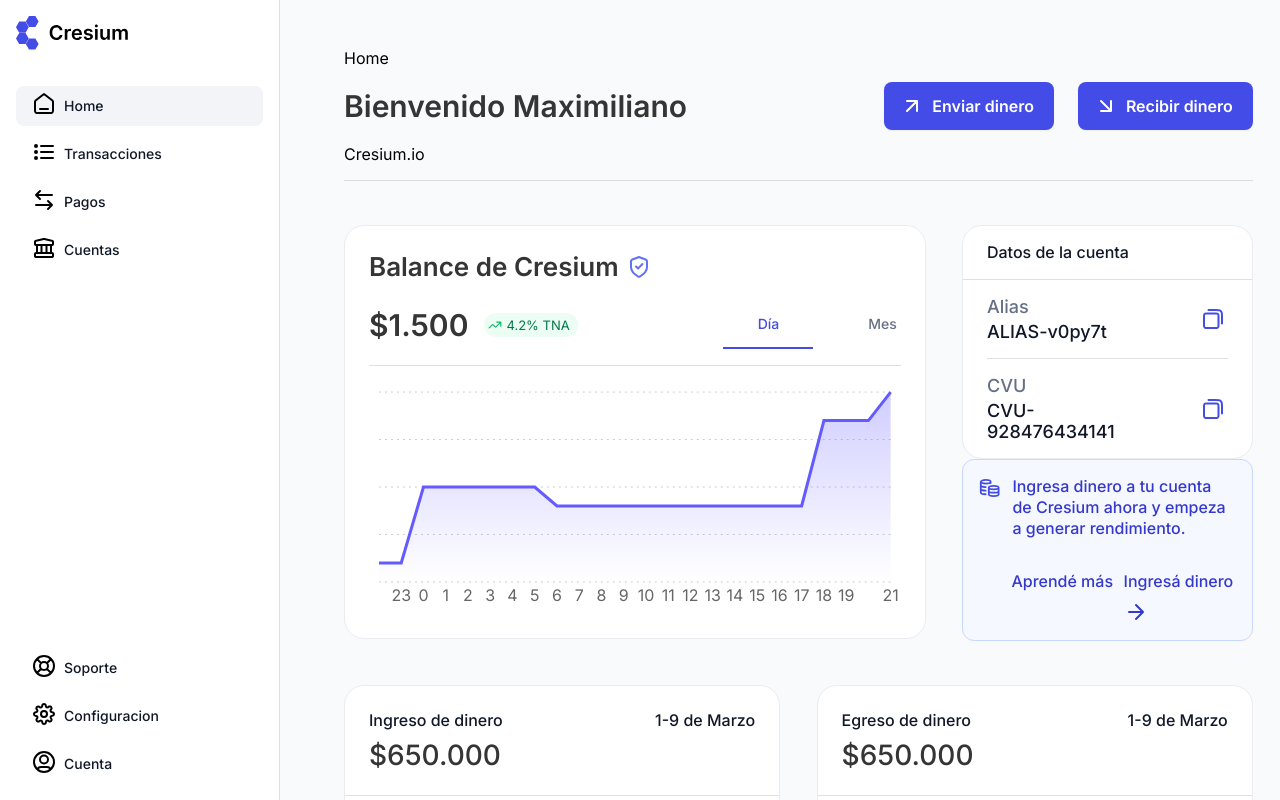
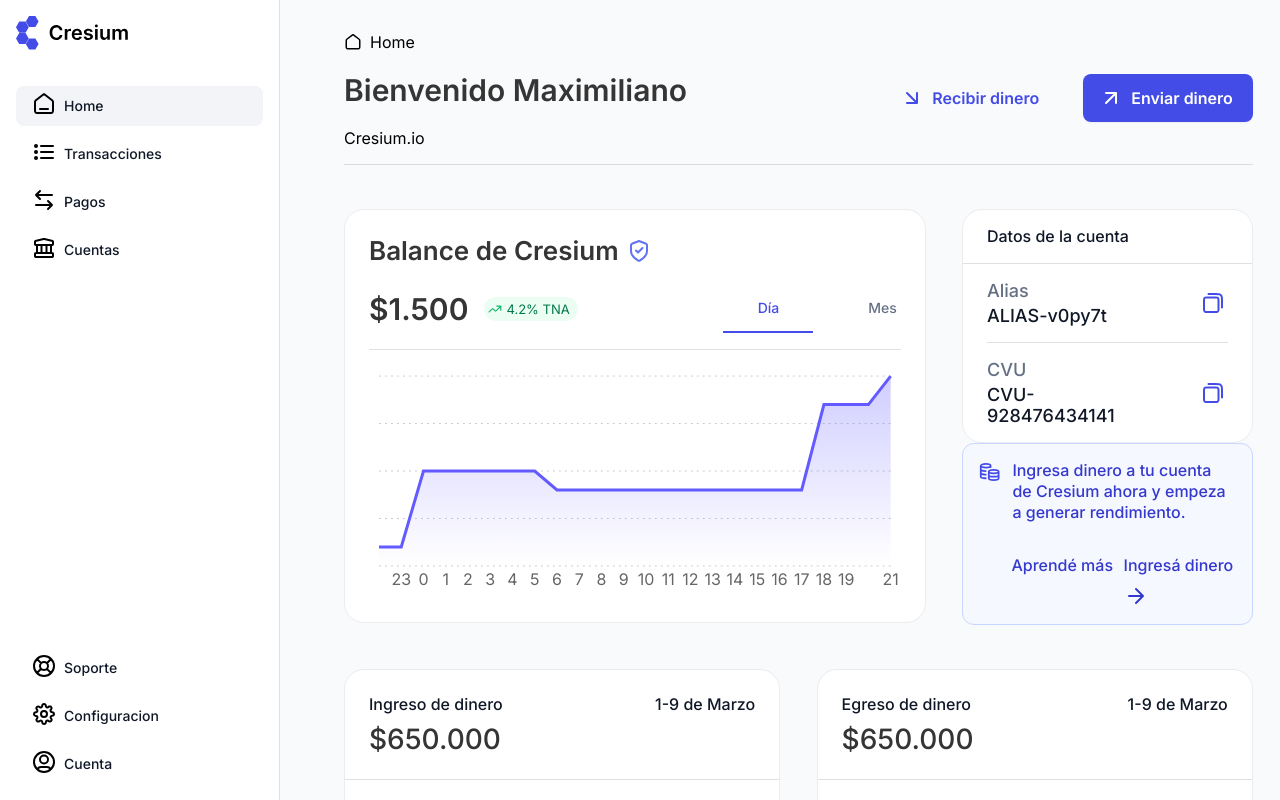
Before and after one commit to EveraldoGCH/cresium-front, a Next.js app: page /dashboard in a window 1280 px wide. Built offline with nearby package versions, Linux system fonts and the light colour scheme.

Commit message:
ajustes pequeños de estilos

```diff
--- /dev/null
+++ b/public/assets/iconsComponents/General/Home01.jsx
@@ -0,0 +1,24 @@
+import * as React from "react"
+
+function Home01(props) {
+  return (
+    <svg
+      width={24}
+      height={24}
+      viewBox="0 0 24 24"
+      fill="none"
+      xmlns="http://www.w3.org/2000/svg"
+      {...props}
+    >
+      <path
+        d="M3 10.565c0-.574 0-.861.074-1.126a2 2 0 01.318-.65c.163-.22.39-.397.843-.75l6.783-5.275c.351-.273.527-.41.72-.462a1 1 0 01.523 0c.194.052.37.189.721.462l6.783 5.275c.453.353.68.53.843.75.145.195.252.416.318.65.074.265.074.552.074 1.126V17.8c0 1.12 0 1.68-.218 2.108a2 2 0 01-.874.874C19.48 21 18.92 21 17.8 21H6.2c-1.12 0-1.68 0-2.108-.218a2 2 0 01-.874-.874C3 19.48 3 18.92 3 17.8v-7.235z"
+        stroke="currentColor"
+        strokeWidth={2}
+        strokeLinecap="round"
+        strokeLinejoin="round"
+      />
+    </svg>
+  )
+}
+
+export default Home01
--- a/public/assets/iconsComponents/iconsComponents.tsx
+++ b/public/assets/iconsComponents/iconsComponents.tsx
@@ -18,6 +18,7 @@
 import CheckCircle from "./General/CheckCircle"
 import ShieldTick from "./Security/ShieldTick"
 import LogoCresiumIcon from "./LogoCresiumIcon";
+import Home01 from "./General/Home01"
 
 export {
   TrendUp01,
@@ -30,5 +31,6 @@
   UploadCloud02,
   CheckCircle,
   ShieldTick,
-  LogoCresiumIcon
+  LogoCresiumIcon,
+  Home01
 };
--- a/src/app/dashboard/components/CardDatosCuenta/CardDatosCuenta.tsx
+++ b/src/app/dashboard/components/CardDatosCuenta/CardDatosCuenta.tsx
@@ -9,13 +9,30 @@
 	Grid,
 	IconButton,
 	Skeleton,
+	Snackbar,
 	Typography,
 } from "@mui/material";
 import { Copy06 } from "../../../../../public/assets/iconsComponents/iconsComponents";
 import { useGetDatosCuenta } from "@/hooks/apiCalls/get/useGetDatosCuenta";
+import { useState } from "react";
+import { copyTextToClipboard } from "@/utils/helpers/copy";
 
 export function CardDatosCuenta(): React.JSX.Element {
+	const [open, setOpen] = useState(false);
 	let { data: datosCuenta, isLoading: loadingDatosCuenta } = useGetDatosCuenta();
+
+	const clickCopy = async (text: string) => {
+		await copyTextToClipboard(text)
+		setOpen(true);
+	};
+
+	const handleClose = (event: React.SyntheticEvent | Event, reason?: string) => {
+		if (reason === 'clickaway') {
+			return;
+		}
+
+		setOpen(false);
+	};
 
 	if (loadingDatosCuenta) {
 		return (
@@ -106,7 +123,7 @@
 								alignItems={"center"}
 							>
 
-								<IconButton style={{ padding: "3px" }}>
+								<IconButton style={{ padding: "3px" }} onClick={() => clickCopy(datosCuenta![0].value)}>
 									<Copy06
 										style={{ cursor: "pointer", colors: colorsVars.primary600 }}
 									/>
@@ -139,7 +156,7 @@
 								alignItems={"center"}
 							>
 
-								<IconButton style={{ padding: "3px" }}>
+								<IconButton style={{ padding: "3px" }} onClick={() => clickCopy(datosCuenta![1].value)}>
 									<Copy06
 										style={{ cursor: "pointer", colors: colorsVars.primary600 }}
 									/>
@@ -150,6 +167,13 @@
 				</Grid>
 				{/*FIN Contenedor Alias y cvu */}
 			</CardActions>
+			<Snackbar
+				open={open}
+				autoHideDuration={1500}
+				onClose={handleClose}
+				message="Copiado al portapapeles"
+				anchorOrigin={{ vertical: "bottom", horizontal: "center" }}
+			/>
 		</Card>
 	);
 }
--- a/src/app/dashboard/page.tsx
+++ b/src/app/dashboard/page.tsx
@@ -7,6 +7,7 @@
   TrendDown02,
   TrendUp01,
   TrendDown01,
+  Home01,
 } from "../../../public/assets/iconsComponents/iconsComponents";
 import { colorsVars } from "@/utils/colorsVars";
 import { CardDinero } from "./components/CardDinero/CardDinero";
@@ -18,9 +19,8 @@
 
 
 export default function DashBoard() {
+  const router = useRouter()
 
-  useEffect(()=>{console.log("MONTE padre")},[])
-  const router = useRouter()
   return (
     <Stack spacing={5.5} sx={{ width: "100%" }}>{/* Contenedor Principal*/}
       <Stack>{/* Primer contenedor */}
@@ -30,7 +30,10 @@
           sx={{ alignItems: "center", width: "100%" }}
         >
           <Box sx={{ flex: "1 1 auto" }}>
-            <p>Home</p>
+            <Box display={"flex"} alignItems={"center"} gap={"8px"}>
+              <Home01 height={"18px"} width={"18px"} />
+              <p style={{ margin: 0 }}>Home</p>
+            </Box>
             <Typography
               variant="h2"
               style={{ fontWeight: "600", margin: "20px 0" }}
@@ -40,8 +43,8 @@
             <p>Cresium.io</p>
           </Box>
 
+          <Button variant="text" startIcon={<TrendDown02 />}>Recibir dinero</Button>
           <Button variant="contained" startIcon={<TrendUp02 />} onClick={() => router.push("/enviar-dinero")}>Enviar dinero</Button>
-          <Button variant="contained" startIcon={<TrendDown02 />}>Recibir dinero</Button>
         </Stack>
         <Divider />
       </Stack>{/*Fin primer contenedor */}
--- a/src/components/core/Chart/Chart.tsx
+++ b/src/components/core/Chart/Chart.tsx
@@ -52,39 +52,36 @@
         return null;
     }
 
-    console.log("DATA", formattedResponse)
-    let dataForLoading=[
-        {name:"", value:70},
-        {name:"", value:63},
-        {name:"", value:69},
-        {name:"", value:61},
-        {name:"", value:80},
-        {name:"", value:75},
-        {name:"", value:83},
-
+    let dataForLoading = [
+        { name: "", value: Math.random() },
+        { name: "", value: Math.random() },
+        { name: "", value: Math.random() },
+        { name: "", value: Math.random() },
+        { name: "", value: Math.random() },
+        { name: "", value: Math.random() },
+        { name: "", value: Math.random() },
     ]
     //SOLO si le llega prop de cargando, de lo contrario actua normal
-console.log("CARGANDO?", loadingData)
     return (
         <ResponsiveContainer height={chartHeight} width="100%">
-            <AreaChart data={loadingData?dataForLoading:formattedResponse} margin={{ top: 10, right: 10, bottom: 10, left: 10 }}>
+            <AreaChart data={loadingData ? dataForLoading : formattedResponse} margin={{ top: 10, right: 10, bottom: 10, left: 10 }}>
                 <defs>
                     <linearGradient id="area-performance" x1="0" x2="0" y1="0" y2="1">
-                        <stop offset="0" stopColor={loadingData?"grey":colorsVars.primaryMain} stopOpacity={0.3} />
-                        <stop offset="100%" stopColor={loadingData?"grey":colorsVars.primaryMain} stopOpacity={0} />
+                        <stop offset="0" stopColor={loadingData ? "grey" : colorsVars.primaryMain} stopOpacity={loadingData ? 0 :0.3} />
+                        <stop offset="100%" stopColor={loadingData ? "grey" : colorsVars.primaryMain} stopOpacity={0} />
                     </linearGradient>
                 </defs>
                 <CartesianGrid strokeDasharray="2 4" vertical={false} />
                 <XAxis axisLine={false} dataKey="name" tickLine={loadingData} type="category" />
                 <YAxis axisLine={false} domain={["auto", "auto"]} tickLine={false} type="number" hide={true} />
                 <Area
-                    animationDuration={loadingData?400:600}
+                    animationDuration={loadingData ? 100 : 800}
                     dataKey="value"
                     dot={<Dot />}
                     fill="url(#area-performance)"
                     fillOpacity={2}
                     name="Balance"
-                    stroke={loadingData?"grey":colorsVars.primaryMain}
+                    stroke={loadingData ? "grey" : colorsVars.primaryMain}
                     strokeWidth={3}
                     type="linear"
                 />
--- /dev/null
+++ b/src/utils/helpers/copy.ts
@@ -0,0 +1,7 @@
+export const copyTextToClipboard = async (text: string) => {
+    if ('clipboard' in navigator) {
+      return await navigator.clipboard.writeText(text);
+    } else {
+      return document.execCommand('copy', true, text);
+    }
+  };
--- a/src/utils/theme/theme.ts
+++ b/src/utils/theme/theme.ts
@@ -61,7 +61,6 @@
                     boxShadow: "none",
                     '&:hover': {
                         backgroundColor: 'transparent',
-                        transform: 'none',
                     },
                 },
                 contained: ({ theme }) => ({
```
